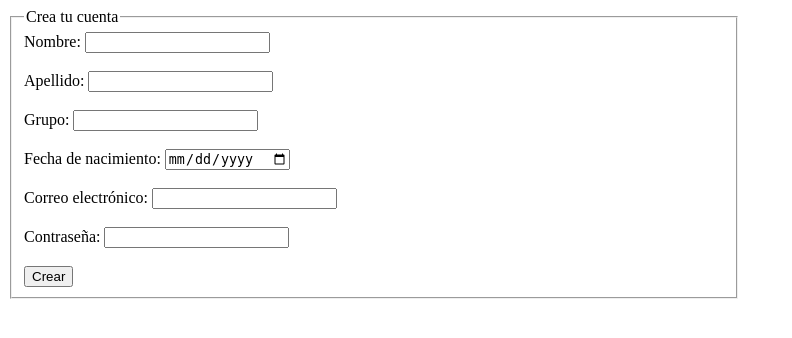
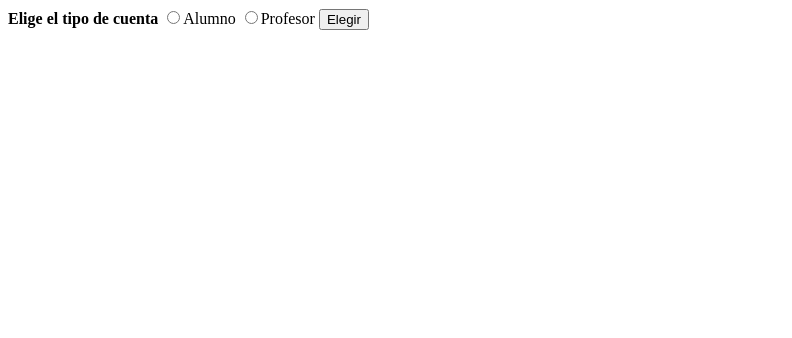
Before and after one commit to Melinaty/ProyectoModulo1, a PHP site: page /formulario.php in a window 1280 px wide. Shown: the top 338 px of the page, without its empty margins (0-792 px from the left). Run offline with PHP 8.4, Linux system fonts and the light colour scheme.

Commit message:
FEAT formulario alumno-profesor

```diff
--- a/Inicio/Inicio.php
+++ b/Inicio/Inicio.php
@@ -1,7 +1,7 @@
 <?php
     session_name("Usuario");
     session_start();
-    if(isset($_SESSION['Nombre']))// si existe ya una sesión te redirige, si no te manda el form
+    if(isset($_SESSION['Usuario']))// si existe ya una sesión te redirige, si no te manda el form
     {
         header('location:./Ingresa.php');
     }
@@ -16,7 +16,7 @@
             <title>Biblioteca</title>
         </head>
         <body>
-            <form action='./biblioteca.php' method='POST'>
+            <form action='./Ingresa.php' method='POST'>
                 <fieldset style='width: 700px;'>
                     <legend>INICIO DE SESIÓN</legend>
                     <label>Usuario:
--- a/Inicio/formulario.php
+++ b/Inicio/formulario.php
@@ -1,7 +1,7 @@
 <?php
     session_name("Usuario");
     session_start();
-    if(isset($_SESSION["Nombre"]))// si existe ya una sesión te redirige, si no te manda el form
+    if(isset($_SESSION["Usuario"]))// si existe ya una sesión te redirige, si no te manda el form
     {
         header("location:./Ingresa.php");
     }
@@ -16,7 +16,19 @@
             <title>Crear sesión</title>
         </head>
         <body>
-            <form action='./Ingresa.php' method='POST'>
+        <form action='./formulario.php' method='POST'>
+        <label><strong>Elige el tipo de cuenta</strong>
+            <input type='radio' name='Tipo' value='Alumno' required>Alumno
+            <input type='radio' name='Tipo' value='Profesor' required>Profesor
+        </label>
+            <button type='submit' name='envia'>Elegir</button>
+        </form>";
+
+        $tipo=(isset($_POST["Tipo"]) && $_POST["Tipo"]!="") ? $_POST["Tipo"]:"No especifico";
+
+        if(isset($_POST["Tipo"]))
+        {
+            echo"<form action='./Ingresa.php' method='POST'>
                 <fieldset style='width: 700px;'>
                     <legend>Crea tu cuenta</legend>
                     <label>Nombre:
@@ -26,17 +38,36 @@
                     <label>Apellido:
                         <input type='text' name='Apellido' required>
                     </label>
-                    <br><br>
-                    <label>Grupo:
+                    <br><br>";
+
+                if($tipo=="Alumno")
+                {
+                    echo "<label>Grupo:
                         <input type='number' name='Grupo' required>
+                        </label>
+                        <br><br>
+                        <label>Número de cuenta:
+                        <input type='number' name='num_cuenta' required>
+                        </label>
+                        <br><br>";
+                }
+                else
+                {
+                    echo "<label>RFC:
+                    <input type='number' name='num_cuenta' required>
                     </label>
-                    <br><br>
-                    <label>Fecha de nacimiento:
-                        <input type='date' name='Fecha' required>
+                    <br><br>";
+                }
+                echo "<label>Fecha de nacimiento:
+                    <input type='date' name='Fecha' required>
                     </label>
                     <br><br>
                     <label>Correo electrónico:
                         <input type='email' name='Correo' required>
+                    </label>
+                    <br><br>
+                    <label>Usuario:
+                        <input type='text' name='Usuario' required>
                     </label>
                     <br><br>
                     <label>Contraseña:
@@ -48,6 +79,8 @@
             </form>
         </body>
         </html>";
+        }
+
 
     }
 
```
Also changed, not shown: Inicio/Ingresa.php (+14 -8 lines).
